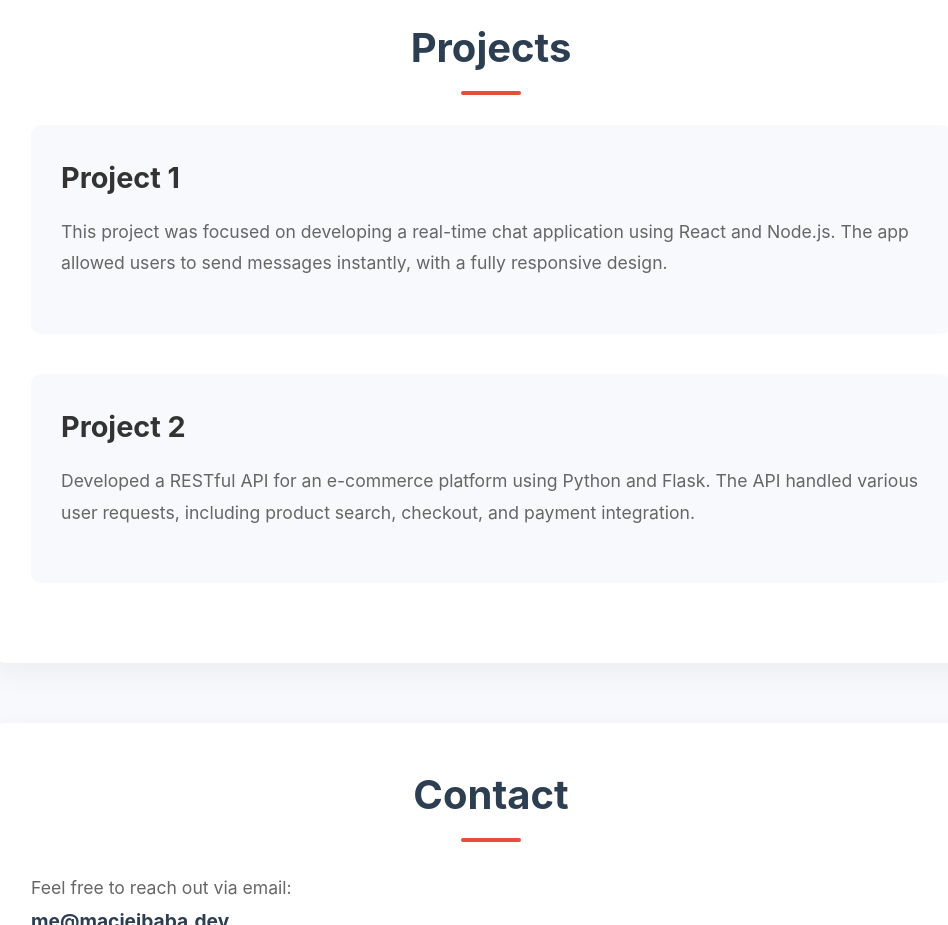
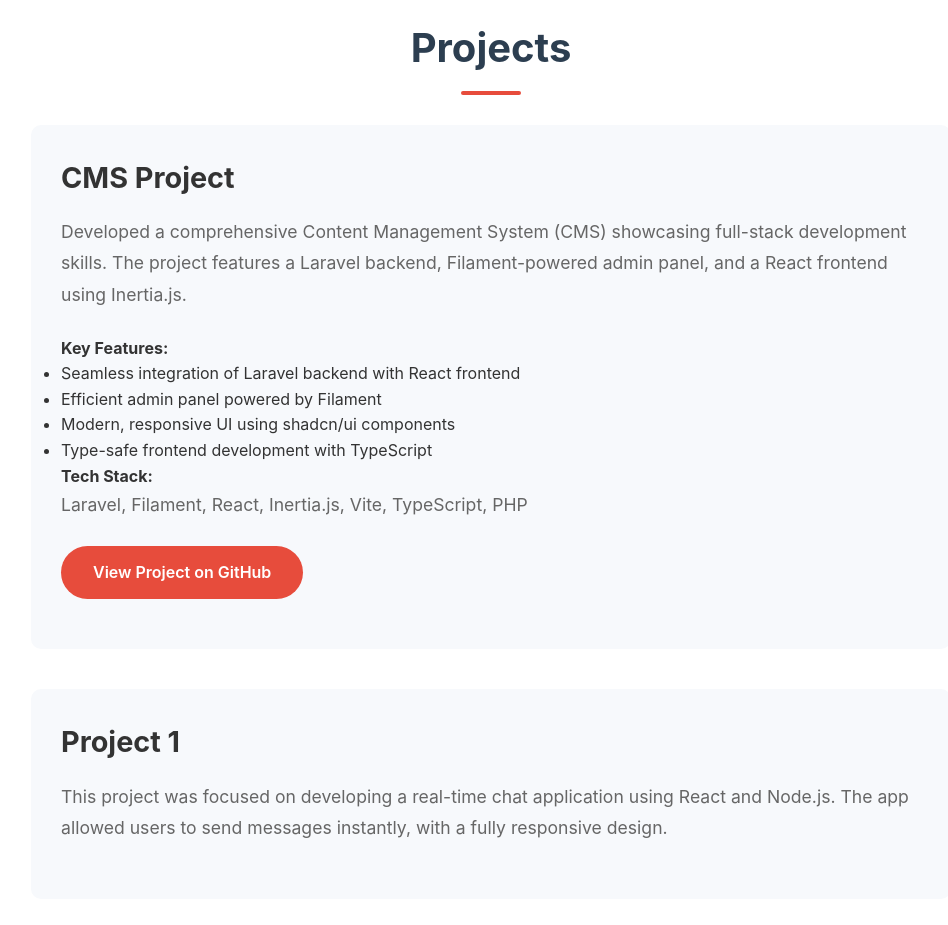
Before and after one commit to maciejbaba/my-webpage, a plain HTML site: page index.html in a window 1280 px wide. Shown: the part 1000-1925 px from the top of the page, without its empty margins (149-1097 px from the left). Drawn offline with Linux system fonts and the light colour scheme.

Commit message:
add project to the page

```diff
--- a/index.html
+++ b/index.html
@@ -34,6 +34,28 @@
 
     <section id="projects">
       <h2>Projects</h2>
+      <div class="project">
+        <h3>CMS Project</h3>
+        <p>
+          Developed a comprehensive Content Management System (CMS) showcasing
+          full-stack development skills. The project features a Laravel backend,
+          Filament-powered admin panel, and a React frontend using Inertia.js.
+        </p>
+        <h4>Key Features:</h4>
+        <ul>
+          <li>Seamless integration of Laravel backend with React frontend</li>
+          <li>Efficient admin panel powered by Filament</li>
+          <li>Modern, responsive UI using shadcn/ui components</li>
+          <li>Type-safe frontend development with TypeScript</li>
+        </ul>
+        <h4>Tech Stack:</h4>
+        <p>Laravel, Filament, React, Inertia.js, Vite, TypeScript, PHP</p>
+        <div class="github-link">
+          <a href="https://github.com/maciejbaba/cms" target="_blank"
+            >View Project on GitHub</a
+          >
+        </div>
+      </div>
       <div class="project">
         <h3>Project 1</h3>
         <p>
```
